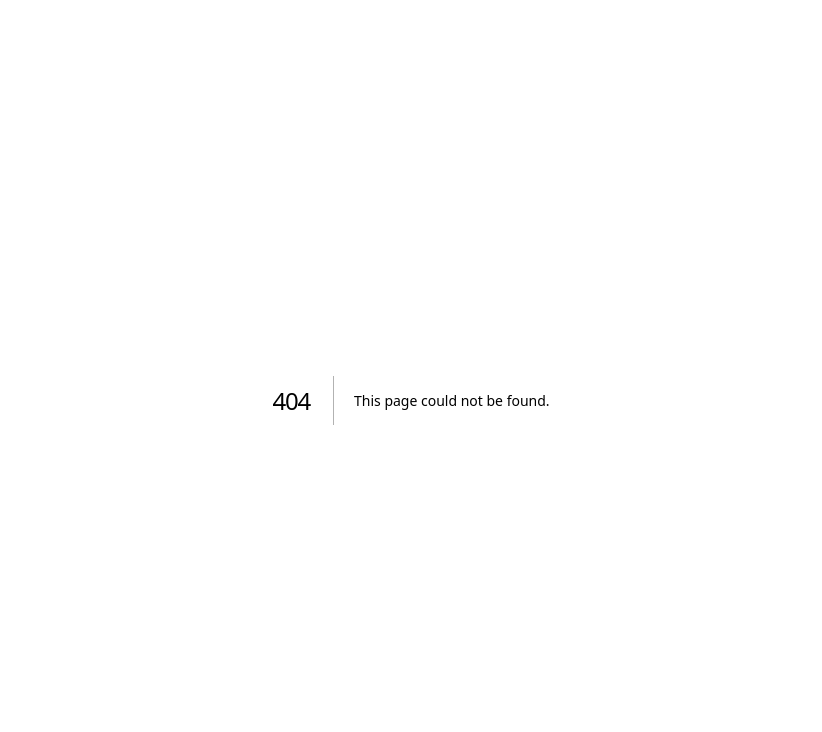
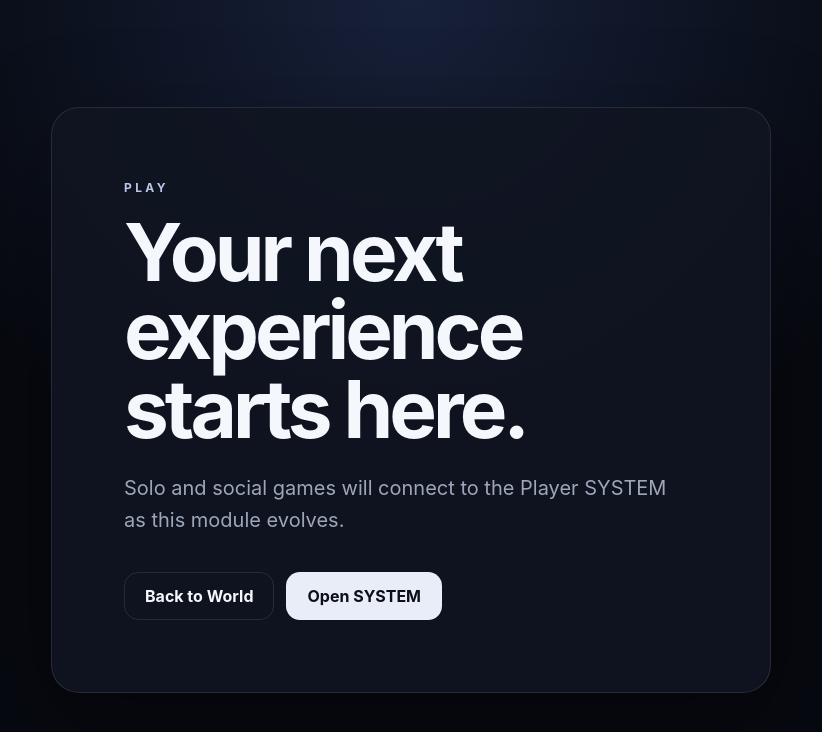
Before and after one commit to Ndombe234/MOIRISE, a Next.js app: page /play in a window 1280 px wide. Before the commit this address had no page. Shown: the top 732 px of the page, without its empty margins (229-1051 px from the left). Built offline with nearby package versions, Linux system fonts and the light colour scheme.

Commit message:
feat(module-3): add Play gateway

```diff
--- /dev/null
+++ b/app/play/page.tsx
@@ -0,0 +1,5 @@
+import Link from "next/link";
+
+export default function PlayPage() {
+  return <main><section className="hero" aria-labelledby="title"><p className="eyebrow">PLAY</p><h1 id="title">Your next experience starts here.</h1><p className="lead">Solo and social games will connect to the Player SYSTEM as this module evolves.</p><div className="actions"><Link className="button secondary" href="/home">Back to World</Link><Link className="button" href="/system">Open SYSTEM</Link></div></section></main>;
+}
```
